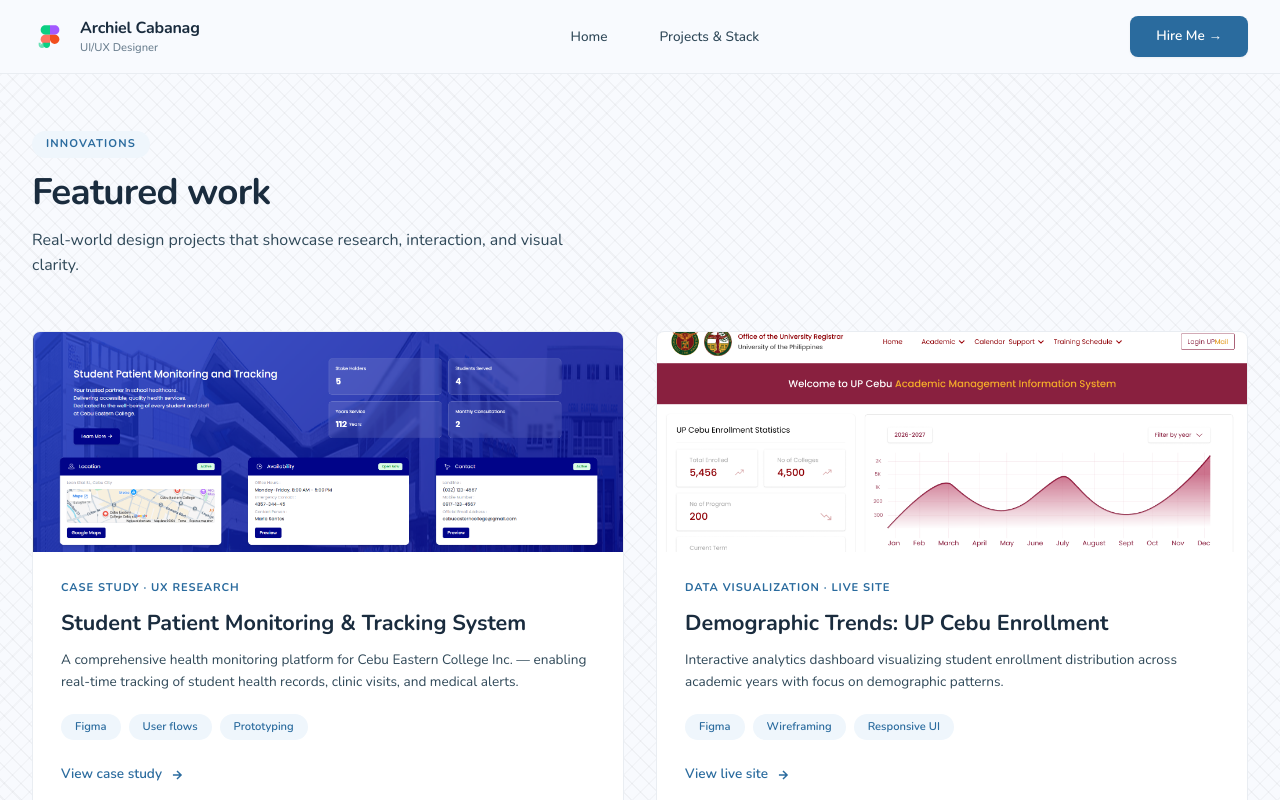
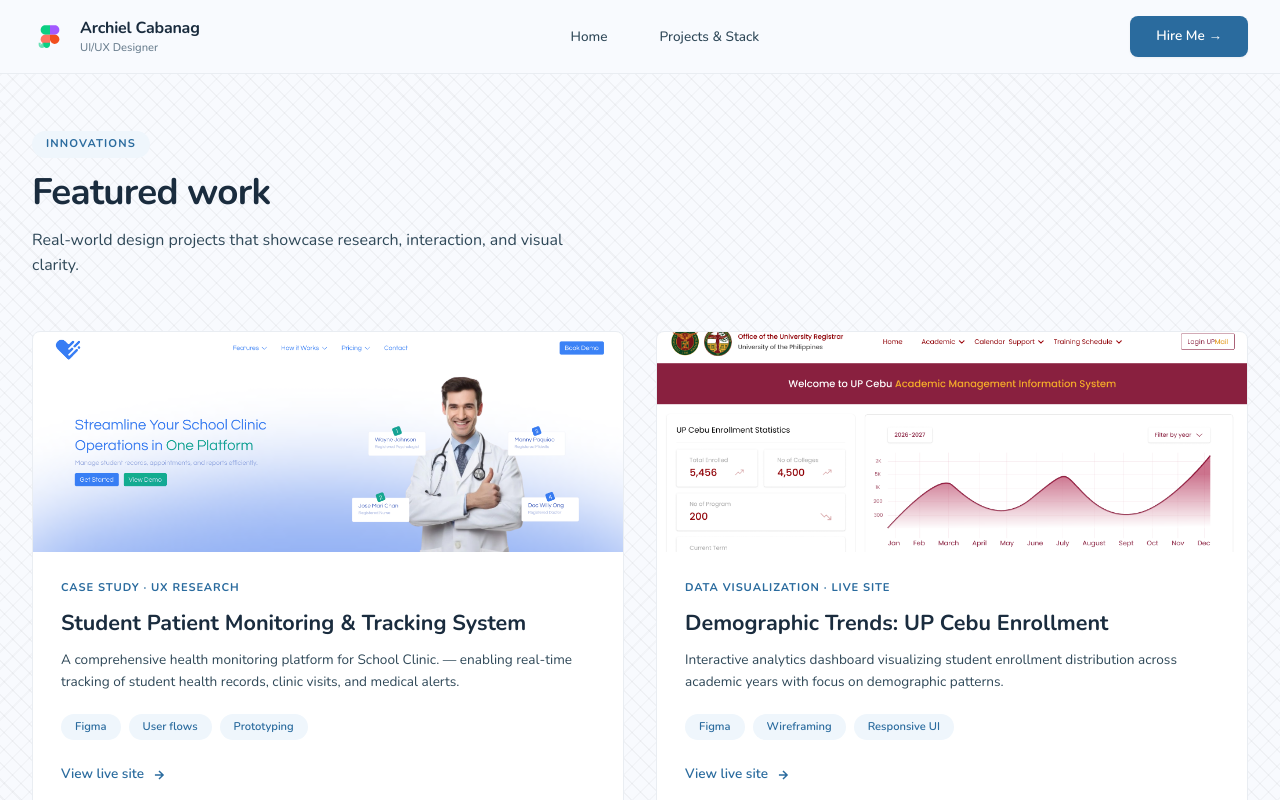
Before and after one commit to Archiel-2026/MyPortfolio, a website: page index.html in a window 1280 px wide. Both pictures are taken after a click on the button "View Projects & Stack". Shown: the top 800 px of the page. Drawn offline with nearby package versions, Linux system fonts and the light colour scheme; a web font is replaced by a local one.

Commit message:
Updated Details

```diff
--- a/index.html
+++ b/index.html
@@ -1049,18 +1049,18 @@
           <div class="projects-grid">
             <div class="project-card">
               <div class="project-img">
-                <img src="cebueastern.png" alt="Cebu Eastern College Student Monitoring" onerror="this.src='https://placehold.co/600x400?text=Cebu+Eastern+College'">
+                <img src="school.png" alt="Cebu Eastern College Student Monitoring" onerror="this.src='https://placehold.co/600x400?text=Cebu+Eastern+College'">
               </div>
               <div class="project-info">
                 <div class="project-cat">Case study · UX research</div>
                 <h3 class="project-title">Student Patient Monitoring & Tracking System</h3>
-                <p class="project-desc">A comprehensive health monitoring platform for Cebu Eastern College Inc. — enabling real-time tracking of student health records, clinic visits, and medical alerts.</p>
+                <p class="project-desc">A comprehensive health monitoring platform for School Clinic. — enabling real-time tracking of student health records, clinic visits, and medical alerts.</p>
                 <div class="tech-pills">
                   <span class="pill">Figma</span>
                   <span class="pill">User flows</span>
                   <span class="pill">Prototyping</span>
                 </div>
-                <a href="#" class="project-link">View case study <svg viewBox="0 0 24 24" fill="none" stroke="currentColor" stroke-width="2.5"><path d="M5 12h14M12 5l7 7-7 7"/></svg></a>
+                <a href="https://www.figma.com/proto/GIsh7wZ2vCK7jYAi3Il7P9/MRA---Capstone-Project-UI-Design-for-Brgy.-Luz?node-id=3210-5524&t=eyW8iSaQCuZi97ba-0&scaling=min-zoom&content-scaling=fixed&page-id=391%3A2286&starting-point-node-id=3210%3A5524" class="project-link">View live site <svg viewBox="0 0 24 24" fill="none" stroke="currentColor" stroke-width="2.5"><path d="M5 12h14M12 5l7 7-7 7"/></svg></a>
               </div>
             </div>
             <div class="project-card">
```
Also changed, not shown: ojt.png, school.png (added).
